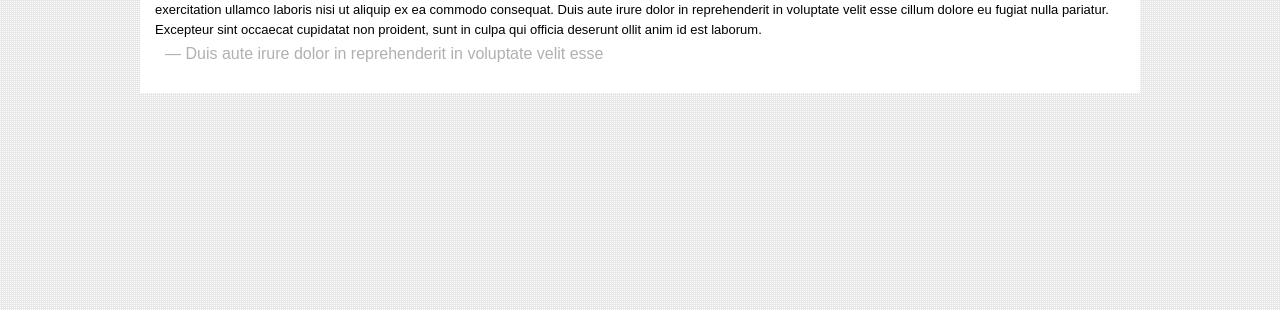
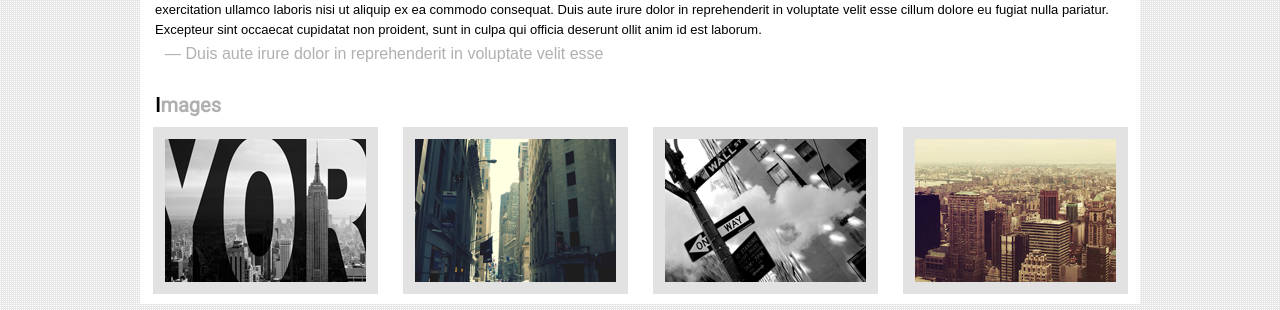
Before and after one commit to zurabdemirov/BW, a plain HTML site: page index.html in a window 1280 px wide. Shown: the part 490-800 px from the top of the page. Drawn offline with Linux system fonts and the light colour scheme.

Commit message:
section images

```diff
--- a/index.html
+++ b/index.html
@@ -37,7 +37,7 @@
             </div>
         </header>
 
-        <main class="slider">
+        <section class="slider">
             <div class="wrapper">
                 <div class="slider__wrapper">
                     <div class="slider__img-box">
@@ -50,7 +50,7 @@
                     </div>
                 </div>
             </div>
-        </main>
+        </section>
 
         <nav class="nav">
             <div class="wrapper">
@@ -98,6 +98,20 @@
             </div>
         </section>
 
-
+        <section class="images">
+            <div class="wrapper">
+                <div class="images__box">
+                    <div class="imeges__h1">
+                      <span class="imeges__spanBl">I</span><span class="imeges__spanGr">mages</span>
+                    </div>
+                    <div class="imeges__div">
+                        <img src="/img/img1.jpg" alt="" class="imeges__img">
+                        <img src="/img/img2.jpg" alt="" class="imeges__img">
+                        <img src="/img/img3.jpg" alt="" class="imeges__img">
+                        <img src="/img/img4.jpg" alt="" class="imeges__img">
+                    </div>
+                </div>
+            </div>
+        </section>
     </body>
 </html>
--- a/sass/style.scss
+++ b/sass/style.scss
@@ -216,3 +216,42 @@
                 }
         }
 }
+
+.images{
+    display: flex;
+    justify-content: center;
+
+        .images__box{
+            background-color: white;
+            display: flex;
+            flex-direction: column;
+            padding-bottom: 10px;
+
+                .imeges__h1{
+                    font-size: 20px;
+                    font-family: 'Roboto', sans-serif;
+                    color: rgb(0, 0, 0);
+                    font-weight: bold;
+                    padding-left: 15px;
+                    padding-bottom: 10px;
+
+                        .imeges__spanBl{
+
+                        }
+
+                        .imeges__spanGr{
+                            color: #b0b0b0;
+                        }
+                }
+
+                .imeges__div{
+                    display: flex;
+                    justify-content: space-around;
+
+                        .imeges__img{
+                                border: solid 12px #e2e2e2;
+                        }
+                }
+
+        }
+}
```
Also changed, not shown: css/style.css, img/img1.jpg (added), img/img2.jpg (added), img/img3.jpg (added), img/img4.jpg (added), 1 other file.
